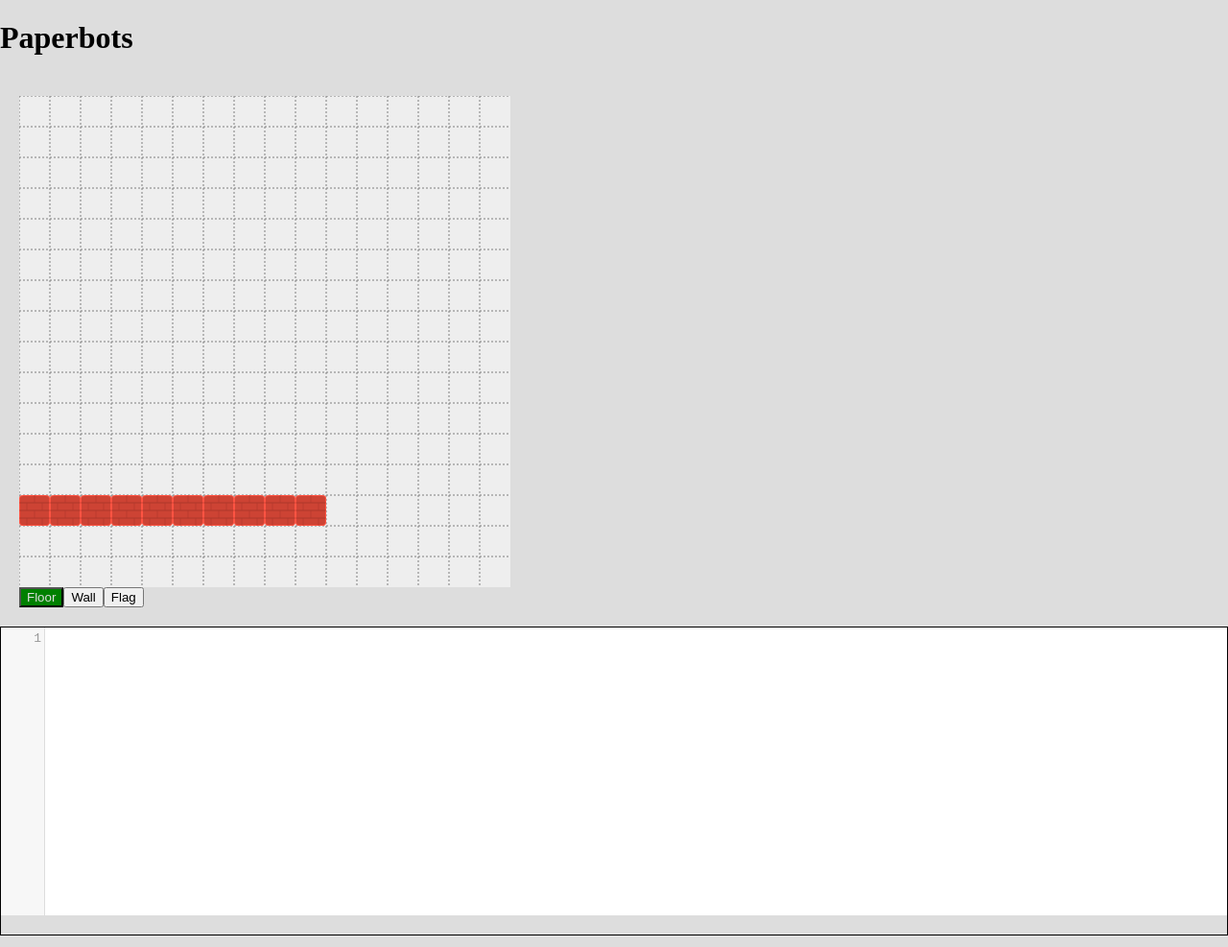
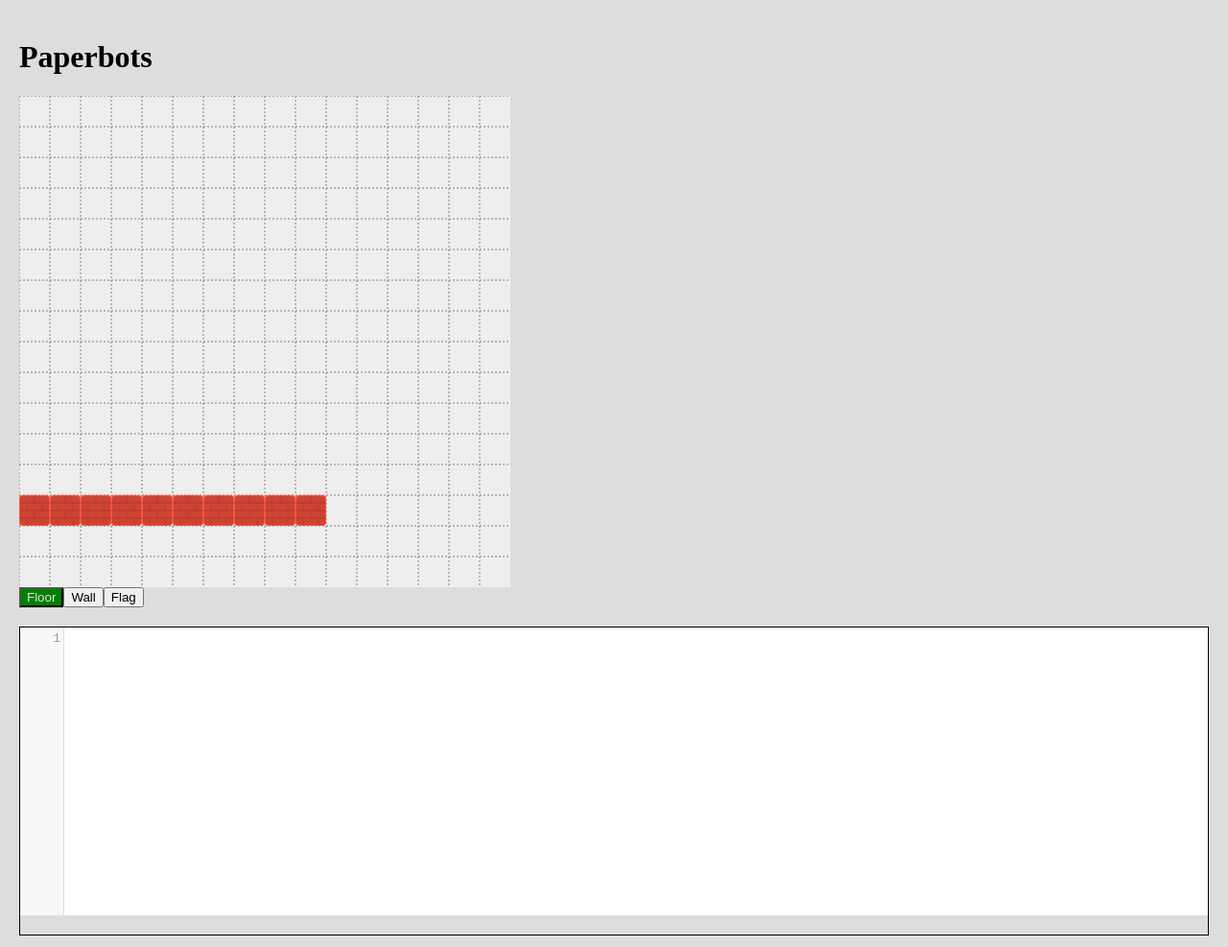
Before and after one commit to badlogic/paperbots, a website with bundled scripts: page lang/index.html in a window 1280 px wide. Shown: the top 987 px of the page at 96% size. Built offline with nearby package versions, Linux system fonts and the light colour scheme.

Commit message:
Minor CSS changes.

```diff
--- a/lang/css/style.css
+++ b/lang/css/style.css
@@ -12,13 +12,14 @@
 .pb-container {
 	display: flex;
 	flex-direction: column;
+	padding: 20px;
 }
 
 #pb-canvas-container {
 	width: 100%;
 	display: flex;
 	flex-direction: column;
-	margin: 20px;
+	margin-bottom: 20px;
 }
 
 #pb-canvas {
--- a/lang/index.html
+++ b/lang/index.html
@@ -12,9 +12,9 @@
 	<link rel="stylesheet" type="text/css" href="css/style.css" />
 </head>
 <body>
-	<h1>Paperbots</h1>
 
 	<div class="pb-container">
+		<h1>Paperbots</h1>
 		<div id="pb-canvas-container">
 			<canvas id="pb-canvas"></canvas>
 			<div id="pb-canvas-tools">
```
